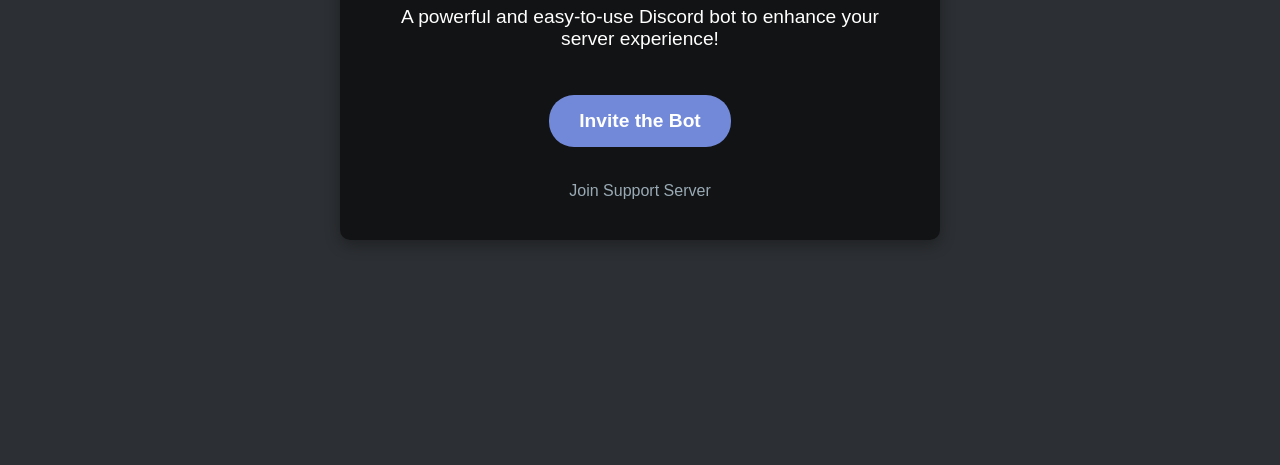
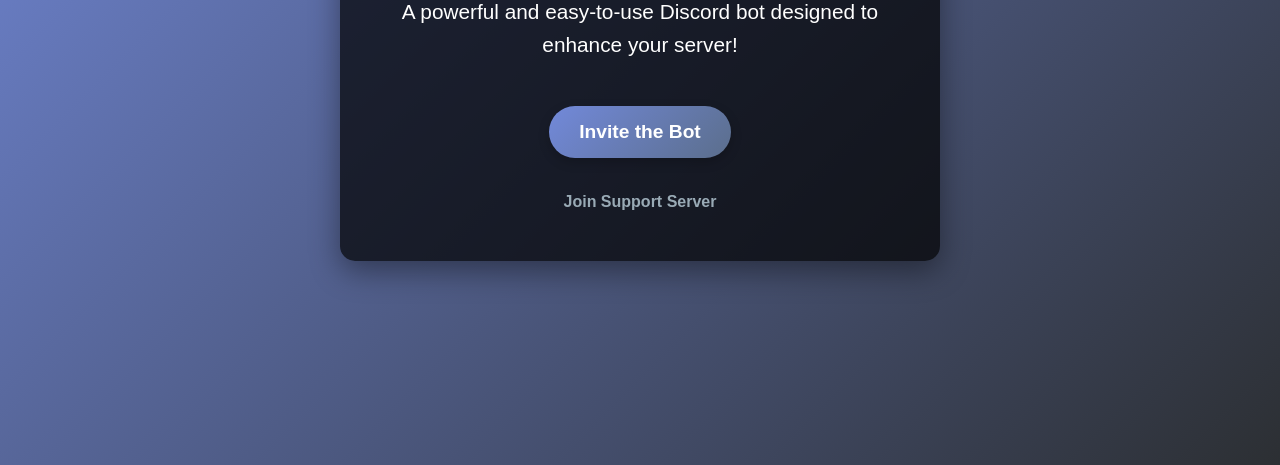
Before and after one commit to rekzz-fr/Eclipse-Bot, a plain HTML site: page index.html in a window 1280 px wide. Shown: the part 335-800 px from the top of the page. Drawn offline with Linux system fonts and the light colour scheme.

Commit message:
Update index.html

```diff
--- a/index.html
+++ b/index.html
@@ -5,7 +5,7 @@
     <meta name="viewport" content="width=device-width, initial-scale=1.0">
     <title>My Discord Bot</title>
     <style>
-      /* Reset some default styles */
+      /* Resetting basic styles */
       * {
         margin: 0;
         padding: 0;
@@ -14,71 +14,90 @@
 
       body {
         font-family: 'Arial', sans-serif;
-        background: #2c2f33;
-        color: white;
+        background: linear-gradient(135deg, #7289da, #2c2f33);
         display: flex;
         justify-content: center;
         align-items: center;
-        min-height: 100vh;
-        padding: 20px;
+        height: 100vh;
+        color: white;
         text-align: center;
+        padding: 0 20px;
       }
 
-      /* Main container */
       .container {
-        background: rgba(0, 0, 0, 0.6);
-        border-radius: 10px;
-        padding: 40px;
+        background: rgba(0, 0, 0, 0.7);
+        padding: 50px;
+        border-radius: 15px;
         max-width: 600px;
         width: 100%;
-        box-shadow: 0px 5px 15px rgba(0, 0, 0, 0.3);
+        box-shadow: 0px 10px 30px rgba(0, 0, 0, 0.4);
+        animation: fadeIn 1s ease-in-out;
+      }
+
+      @keyframes fadeIn {
+        0% { opacity: 0; transform: translateY(50px); }
+        100% { opacity: 1; transform: translateY(0); }
       }
 
       h1 {
         font-size: 3rem;
         margin-bottom: 20px;
-        color: #7289da;
+        color: #fff;
+        text-shadow: 2px 2px 5px rgba(0, 0, 0, 0.5);
       }
 
       p {
-        font-size: 1.2rem;
+        font-size: 1.3rem;
         margin-bottom: 30px;
+        line-height: 1.6;
+        font-weight: 300;
       }
 
       a {
         color: #7289da;
         text-decoration: none;
         font-size: 1.2rem;
-        transition: all 0.3s ease;
+        font-weight: bold;
+        transition: transform 0.3s ease, color 0.3s ease;
       }
 
-      /* Styled buttons */
+      a:hover {
+        color: #fff;
+        transform: scale(1.1);
+      }
+
+      /* Invite button */
       .btn {
         display: inline-block;
         padding: 15px 30px;
-        background: #7289da;
+        background: linear-gradient(135deg, #7289da, #5b6e8c);
         color: white;
         font-size: 1.2rem;
         font-weight: bold;
-        border-radius: 25px;
+        border-radius: 30px;
+        margin: 15px 0;
         text-decoration: none;
-        margin: 15px 0;
-        transition: background-color 0.3s ease;
+        box-shadow: 0px 4px 12px rgba(0, 0, 0, 0.2);
+        transition: background 0.3s ease, transform 0.2s ease;
       }
 
       .btn:hover {
-        background-color: #5b6e8c;
+        background: linear-gradient(135deg, #5b6e8c, #7289da);
+        transform: translateY(-5px);
       }
 
       .btn:active {
-        background-color: #475a72;
+        background: linear-gradient(135deg, #7289da, #5b6e8c);
+        transform: translateY(2px);
       }
 
+      /* Support link */
       .support-link {
         display: block;
         margin-top: 20px;
         font-size: 1rem;
         color: #99aab5;
+        transition: color 0.3s ease;
       }
 
       .support-link:hover {
@@ -89,7 +108,7 @@
   <body>
     <div class="container">
       <h1>🌟 My Discord Bot</h1>
-      <p>A powerful and easy-to-use Discord bot to enhance your server experience!</p>
+      <p>A powerful and easy-to-use Discord bot designed to enhance your server!</p>
       <a href="https://discord.com/oauth2/authorize?client_id=1367944005161193603&permissions=8&integration_type=0&scope=bot+applications.commands" class="btn">Invite the Bot</a>
       <a href="https://discord.gg/NAhr3byzJj" class="support-link">Join Support Server</a>
     </div>
```
